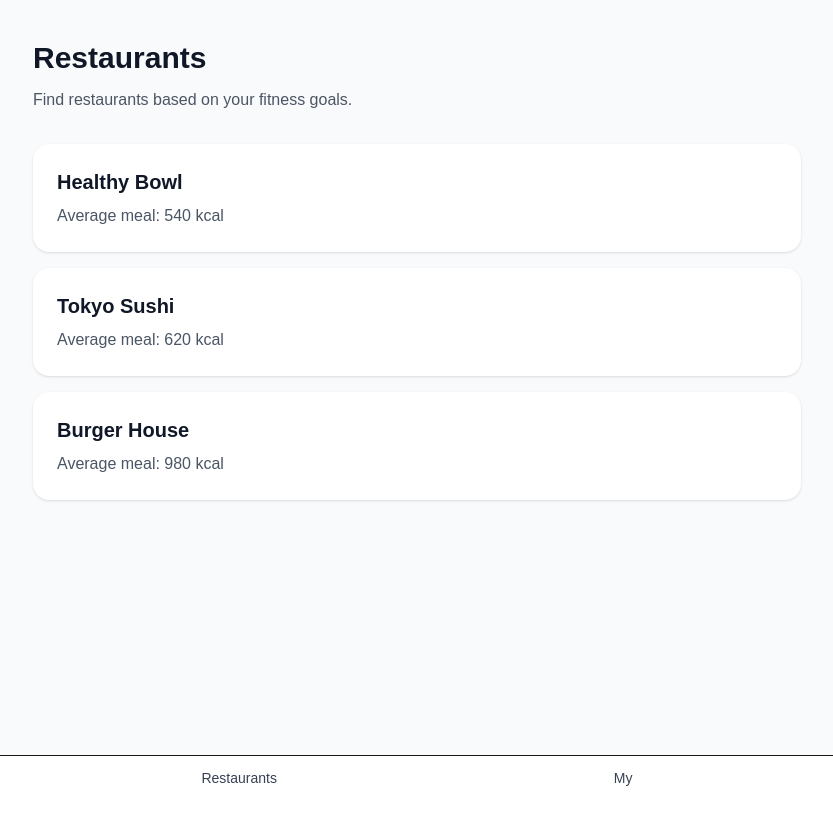
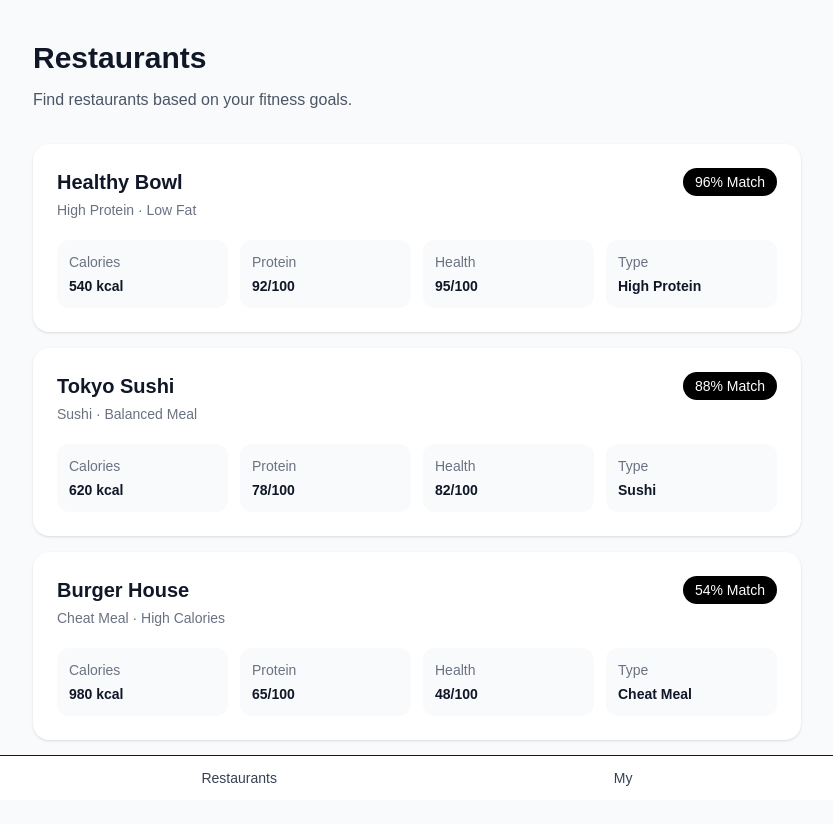
Before and after one commit to maiyikang/fitness-home, a Next.js app: page /restaurants in a window 1280 px wide. Shown: the top 824 px of the page, without its empty margins (223-1056 px from the left). Before the commit the page ends 800 px from the top, so only its background shows below. Built offline with nearby package versions, Linux system fonts and the light colour scheme.

Commit message:
Update page.tsx

```diff
--- a/app/restaurants/page.tsx
+++ b/app/restaurants/page.tsx
@@ -1,3 +1,33 @@
+const restaurants = [
+  {
+    id: "healthy-bowl",
+    name: "Healthy Bowl",
+    category: "High Protein · Low Fat",
+    averageCalories: 540,
+    proteinScore: 92,
+    healthScore: 95,
+    matchScore: 96,
+  },
+  {
+    id: "tokyo-sushi",
+    name: "Tokyo Sushi",
+    category: "Sushi · Balanced Meal",
+    averageCalories: 620,
+    proteinScore: 78,
+    healthScore: 82,
+    matchScore: 88,
+  },
+  {
+    id: "burger-house",
+    name: "Burger House",
+    category: "Cheat Meal · High Calories",
+    averageCalories: 980,
+    proteinScore: 65,
+    healthScore: 48,
+    matchScore: 54,
+  },
+];
+
 export default function RestaurantsPage() {
   return (
     <main className="min-h-screen bg-gray-50 px-6 pb-24 pt-10">
@@ -11,32 +41,58 @@ export default function RestaurantsPage() {
         </p>
 
         <div className="mt-8 space-y-4">
-          <div className="rounded-2xl bg-white p-6 shadow-sm">
+          {restaurants.map((restaurant) => (
+            <div
+              key={restaurant.id}
+              className="rounded-2xl bg-white p-6 shadow-sm"
+            >
+              <div className="flex items-start justify-between gap-4">
+                <div>
                   <h2 className="text-xl font-semibold text-gray-900">
-              Healthy Bowl
+                    {restaurant.name}
                   </h2>
-            <p className="mt-2 text-gray-600">
-              Average meal: 540 kcal
+
+                  <p className="mt-1 text-sm text-gray-500">
+                    {restaurant.category}
                   </p>
                 </div>
 
-          <div className="rounded-2xl bg-white p-6 shadow-sm">
-            <h2 className="text-xl font-semibold text-gray-900">
-              Tokyo Sushi
-            </h2>
-            <p className="mt-2 text-gray-600">
-              Average meal: 620 kcal
+                <div className="rounded-full bg-black px-3 py-1 text-sm font-medium text-white">
+                  {restaurant.matchScore}% Match
+                </div>
+              </div>
+
+              <div className="mt-5 grid grid-cols-2 gap-3 text-sm md:grid-cols-4">
+                <div className="rounded-xl bg-gray-50 p-3">
+                  <p className="text-gray-500">Calories</p>
+                  <p className="mt-1 font-semibold text-gray-900">
+                    {restaurant.averageCalories} kcal
                   </p>
                 </div>
 
-          <div className="rounded-2xl bg-white p-6 shadow-sm">
-            <h2 className="text-xl font-semibold text-gray-900">
-              Burger House
-            </h2>
-            <p className="mt-2 text-gray-600">
-              Average meal: 980 kcal
+                <div className="rounded-xl bg-gray-50 p-3">
+                  <p className="text-gray-500">Protein</p>
+                  <p className="mt-1 font-semibold text-gray-900">
+                    {restaurant.proteinScore}/100
                   </p>
                 </div>
+
+                <div className="rounded-xl bg-gray-50 p-3">
+                  <p className="text-gray-500">Health</p>
+                  <p className="mt-1 font-semibold text-gray-900">
+                    {restaurant.healthScore}/100
+                  </p>
+                </div>
+
+                <div className="rounded-xl bg-gray-50 p-3">
+                  <p className="text-gray-500">Type</p>
+                  <p className="mt-1 font-semibold text-gray-900">
+                    {restaurant.category.split(" · ")[0]}
+                  </p>
+                </div>
+              </div>
+            </div>
+          ))}
         </div>
       </section>
 
```
Lines whose indentation alone changed are shown as unchanged.
